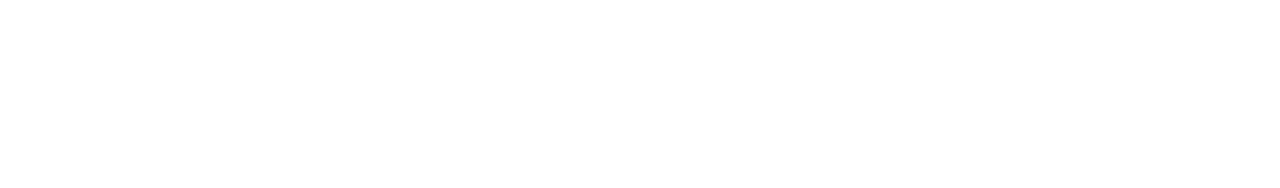
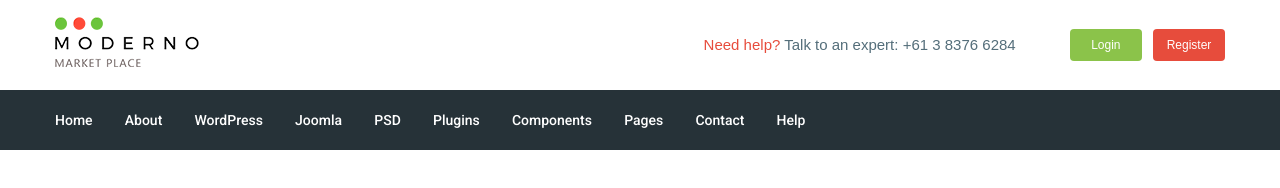
Before and after one commit to ViktoSerbin/moderno, a website: page app/index.html in a window 1280 px wide. Drawn offline with nearby package versions, Linux system fonts and the light colour scheme; files that its build step writes are made by us from their sources.

Commit message:
added header

```diff
--- a/app/index.html
+++ b/app/index.html
@@ -1,19 +1,103 @@
 <!DOCTYPE html>
 <html lang="en">
+
 <head>
     <meta charset="UTF-8">
     <meta name="viewport" content="width=device-width, initial-scale=1.0">
     <meta http-equiv="X-UA-Compatible" content="ie=edge">
     <title>Document</title>
+    <link href="https://fonts.googleapis.com/css2?family=Roboto:wght@500;700&display=swap" rel="stylesheet">
     <link rel="stylesheet" href="css/libs.min.css">
     <link rel="stylesheet" href="css/style.min.css">
 </head>
+
 <body>
 
+    <header class="header">
+        <div class="header__top">
+            <div class="container">
+                <div class="header__top-inner">
+                    <div class="header__logo">
+                        <a href="#">
+                            <img src="images/logo.png" alt="">
+                        </a>
+                    </div>
+                    <div class="header__text">
+                        <a href="a"><span>Need help?</span></a> Talk to an expert: <a class="header__phone" href="tel:61383766284">+61 3 8376 6284</a>
+                    </div>
+                    <div class="header__box">
+                        <a class="basket" href="#"></a>
+                        <a class="header__btn header__btn-login" href="#">Login</a>
+                        <a class="header__btn header__btn-register" href="#">Register</a>
+                    </div>
+                </div>
+            </div>
+        </div>
+        <div class="header__menu">
+            <div class="container">
+                <nav class="menu">
+                    <ul class="menu__list">
+                        <li>
+                            <a href="#">
+                                Home
+                            </a>
+                        </li>
+                        <li>
+                            <a href="#">
+                                About
+                            </a>
+                        </li>
+                        <li>
+                            <a href="#">
+                                WordPress
+                            </a>
+                        </li>
+                        <li>
+                            <a href="#">
+                                Joomla
+                            </a>
+                        </li>
+                        <li>
+                            <a href="#">
+                                PSD
+                            </a>
+                        </li>
+                        <li>
+                            <a href="#">
+                                Plugins
+                            </a>
+                        </li>
+                        <li>
+                            <a href="#">
+                                Components
+                            </a>
+                        </li>
+                        <li>
+                            <a href="#">
+                                Pages
+                            </a>
+                        </li>
+                        <li>
+                            <a href="#">
+                                Contact
+                            </a>
+                        </li>
+                        <li>
+                            <a href="#">
+                                Help
+                            </a>
+                        </li>
+                    </ul>
+                </nav>
+            </div>
+        </div>
+
+    </header>
 
 
     <script src="https://ajax.googleapis.com/ajax/libs/jquery/3.5.1/jquery.min.js"></script>
     <script src="js/libs.min.js"></script>
     <script src="js/main.min.js"></script>
 </body>
+
 </html>
--- /dev/null
+++ b/app/scss/_fonts.scss
@@ -0,0 +1,6 @@
+@font-face {
+    font-family: 'Roboto-Regular', sans-serif;
+    src: url('../fonts/Roboto-Regular.woff2') format('woff2'), url('../fonts/Roboto-Regular.woff') format('woff');
+    font-weight: 400;
+    font-display: swap;
+}
--- /dev/null
+++ b/app/scss/_global.scss
@@ -0,0 +1,35 @@
+html {
+    box-sizing: border-box;
+}
+
+*,
+*::before,
+*::after {
+    box-sizing: inherit;
+}
+
+a {
+    display: inline-block;
+    text-decoration: none;
+    color: $text;
+}
+
+ul,
+li {
+    margin: 0;
+    padding: 0;
+    list-style: none;
+}
+
+body {
+    font-family: 'Roboto-Regular', sans-serif;
+    font-size: 15px;
+    line-height: 24px;
+    color: $text;
+}
+
+.container {
+    max-width: 1200px;
+    margin: 0 auto;
+    padding: 0 15px;
+}
--- /dev/null
+++ b/app/scss/_vars.scss
@@ -0,0 +1,4 @@
+$text: #546e7a;
+$red: #e74c3c;
+$green: #8bc34a;
+$bg: #263238;
--- a/app/scss/style.scss
+++ b/app/scss/style.scss
@@ -1,11 +1,60 @@
-html {
-    box-sizing: border-box;
+@import 'vars';
+@import 'global';
+@import 'fonts';
+.header__top-inner {
+    display: flex;
+    justify-content: space-between;
+    height: 90px;
+    align-items: center;
 }
-*,
-*::before,
-*::after {
-    box-sizing: inherit;
+
+.header__text {
+    margin-left: auto;
+    margin-right: 50px;
+    span {
+        color: $red;
+    }
 }
-.box {
+
+.header__btn {
+    padding: 4px;
+    width: 72px;
+    border-radius: 4px;
+    text-align: center;
+    color: #fff;
+    font-size: 12px;
+}
+
+.header__btn-login {
+    background-color: $green;
+}
+
+.header__btn-register {
+    background-color: $red;
+    margin-left: 7px;
+}
+
+.header__menu {
+    background-color: $bg;
+}
+
+.menu {
     display: flex;
+    height: 60px;
+    align-items: center;
 }
+
+.menu__list {
+    li {
+        display: inline-block;
+        &+li {
+            margin-left: 28px;
+        }
+    }
+    a {
+        font-family: 'Roboto', sans-serif;
+        font-weight: 500;
+        color: #fff;
+        font-size: 14px;
+    }
+}
```
Also changed, not shown: gulpfile.js (+14 -14 lines), app/fonts/Roboto-Regular.woff (added), app/fonts/Roboto-Regular.woff2 (added), app/images/logo.png (added).
